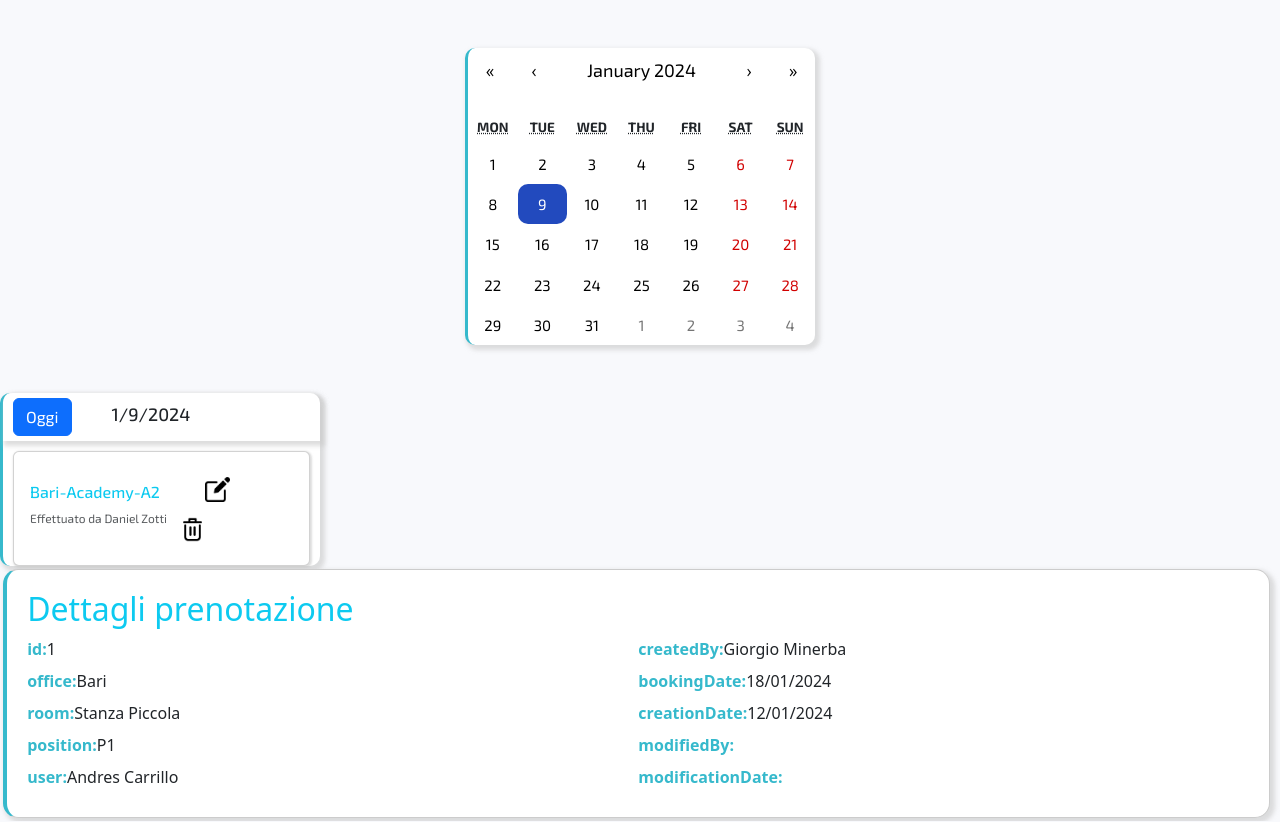
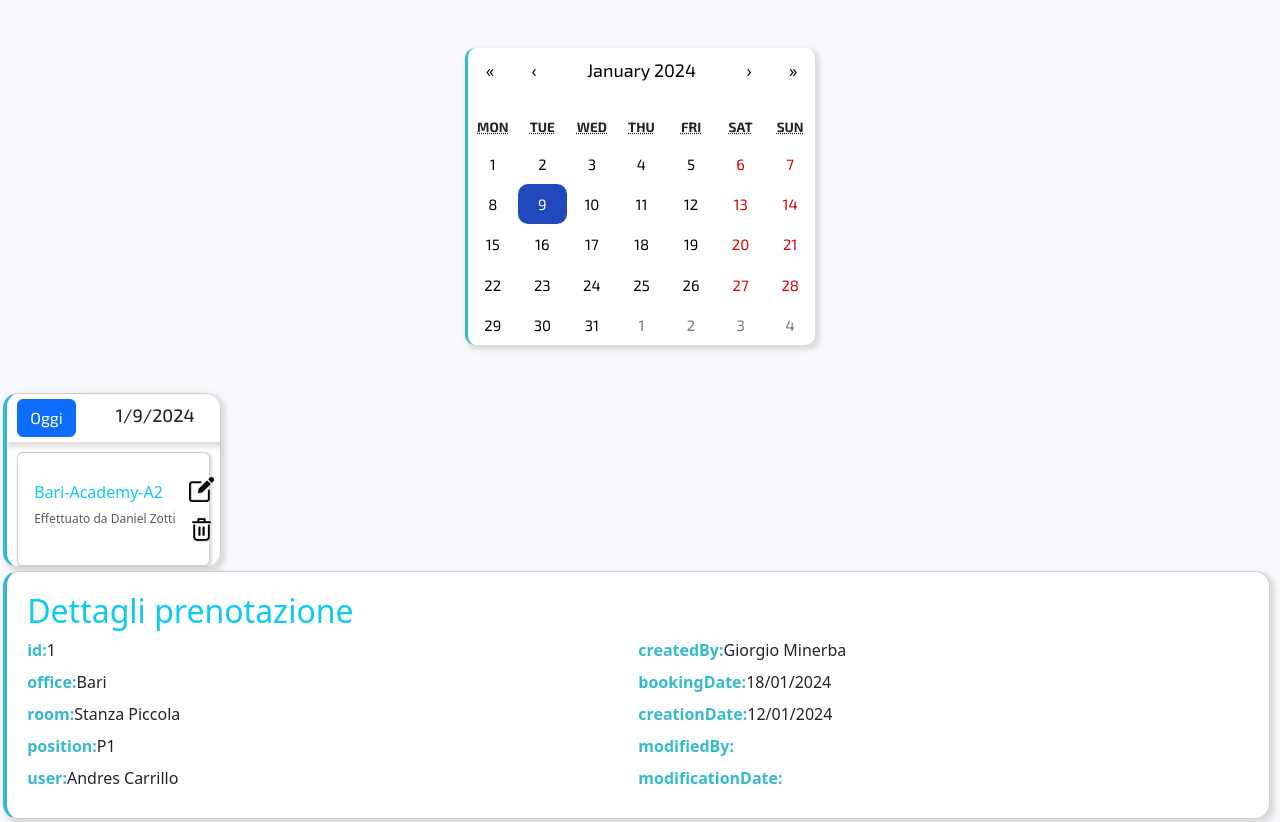
Before and after one commit to asicuro/tirocinio-prenotazione-postazioni, a React (Create React App) app in the folder frontend/prenotazione-postazioni/: page / in a window 1280 px wide. Built offline with nearby package versions, Linux system fonts and the light colour scheme.

Commit message:
Agends.css modificato

```diff
--- a/frontend/prenotazione-postazioni/src/Agenda.css
+++ b/frontend/prenotazione-postazioni/src/Agenda.css
@@ -11,14 +11,16 @@
 }
 
 .menu{
-    border: 0px;
-        border-left: 3px solid #36b9cc;
-        border-radius: 10px;
-        font-family: Exo2;
-        font-size: large;
-        background-color: white;
-        box-shadow: 3px 3px 4px 2px #cacaca9d;
-        width: 25%;
+    width: 17%;
+    border: 1px solid #ccc;
+    border-radius: 15px;
+    border-left: 4px solid #36b9cc;
+    background-color: white;
+    box-shadow: 3px 3px 4px 2px #cacaca9d;
+    margin: 0.25%;
+    flex-direction: auto;
+    font-size: medium;
+    overflow-y: auto;
 }
 
 .titolocontainer{
@@ -60,13 +62,6 @@
     box-shadow: 1px 1px 2px 1px #cacaca9d;
 }
 
-
-.btn1{
-    text-align: left !important;
-    padding: 0;
-    width: 50px;
-}
-
 .card-text{
     font-size:12px;
     text-overflow: ellipsis;
@@ -75,7 +70,9 @@
 }
 
 .bottoni{
-    margin-left: 25px;
+    flex-direction: auto;
+    font-size: medium;
+    overflow-y: auto;
 }
 
 @font-face {
```
